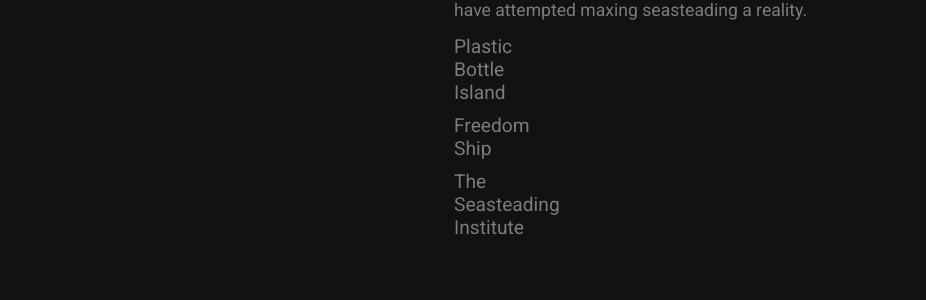
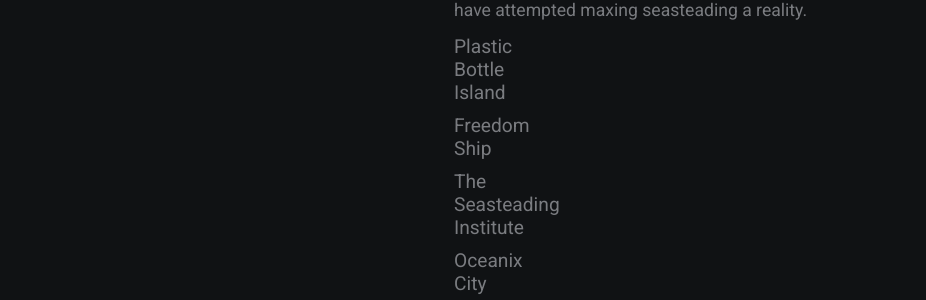
Before and after one commit to SeasteadingDAO/seasteadingdao.github.io, a plain HTML site: page index.html in a window 1280 px wide. Shown: the part 537-837 px from the top of the page, without its empty margins (186-1112 px from the left). Before the commit the page ends 800 px from the top, so only its background shows below. Drawn offline with Linux system fonts and the light colour scheme.

Commit message:
add Oceanix city to projects

```diff
--- a/index.html
+++ b/index.html
@@ -32,6 +32,7 @@
             <a href=" https://www.youtube.com/watch?v=GnLhWpy_nqI">Plastic Bottle Island</a>
             <a href="https://www.industrytap.com/6-billion-floating-city-freedom-to-dwarf-worlds-largest-ships-ever-built/3007">Freedom Ship</a>
             <a href="https://www.npr.org/sections/alltechconsidered/2012/12/17/166887292/dont-like-the-government-make-your-own-on-international-waters">The Seasteading Institute</a>
+            <a href="https://www.dezeen.com/2019/04/04/oceanix-city-floating-big-mit-united-nations/">Oceanix City</a>
         </div>
     </div>
 </body>
```
